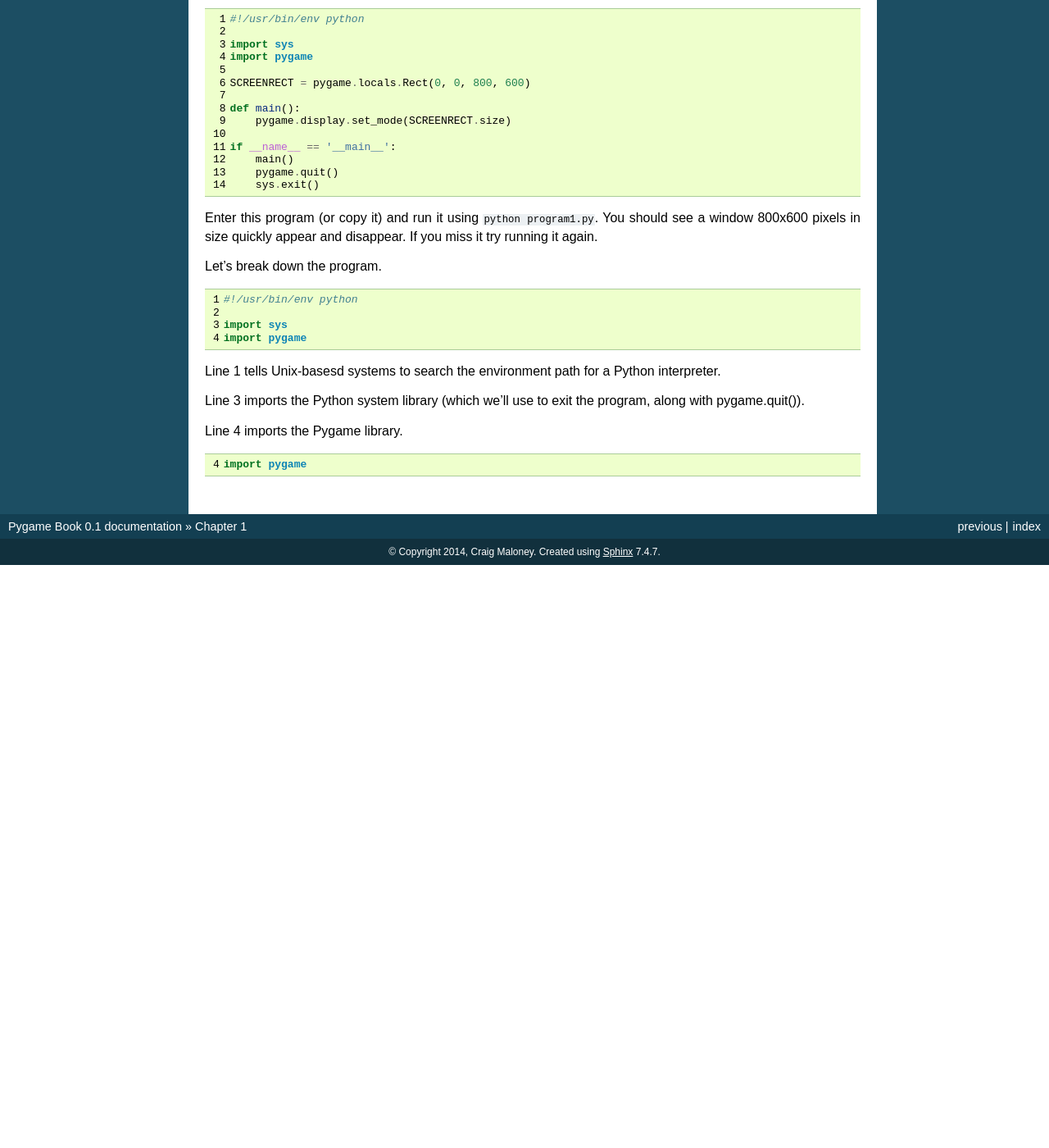
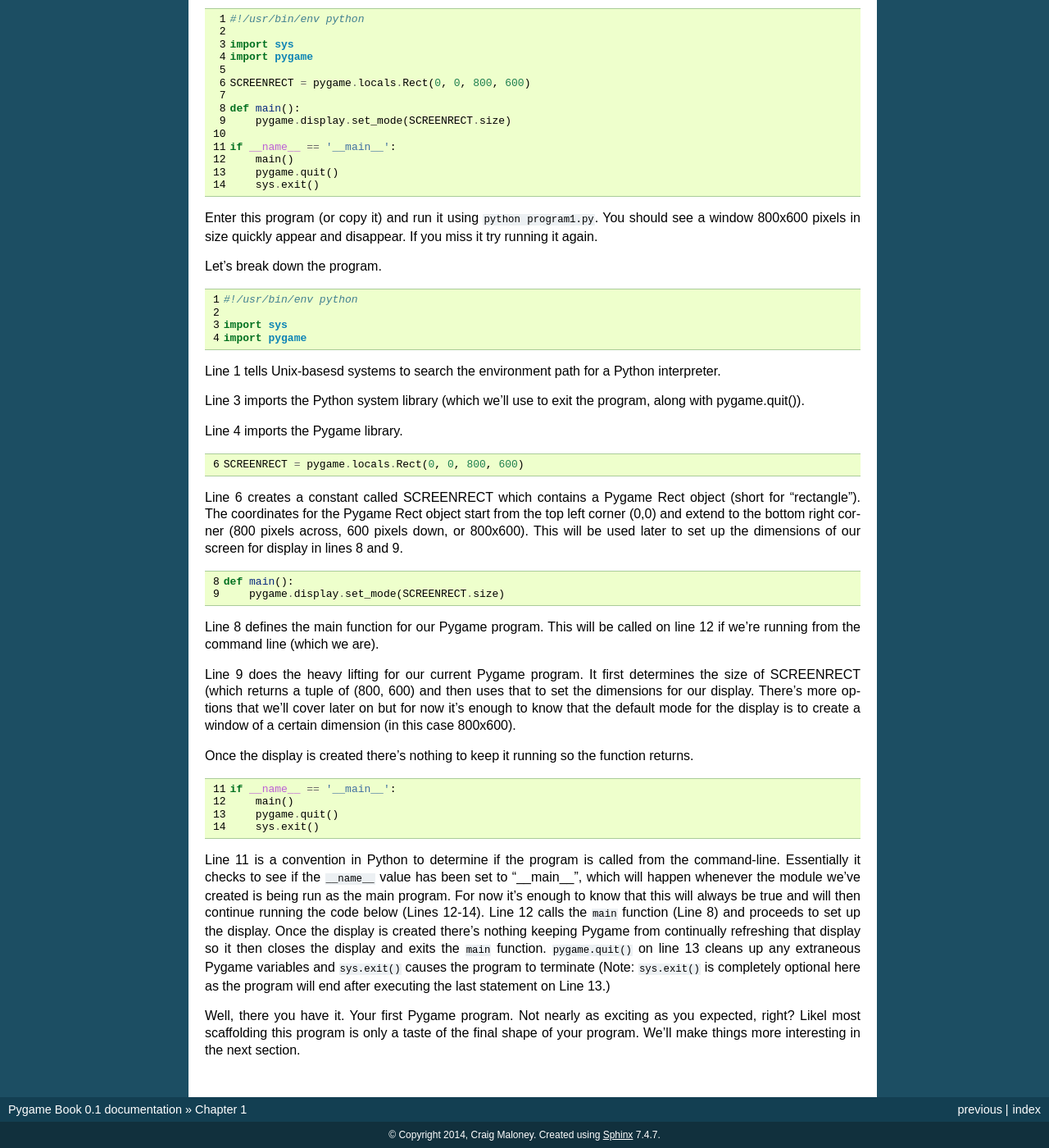
Before and after one commit to craigmaloney/pygame_book, a Sphinx documentation site: the page built from source/chapter1/index.rst, in a window 1280 px wide and 1400 px high, scrolled down 354 px. Shown: the whole window at 82% size. Built offline with Sphinx 7.4.7, drawn with Linux system fonts in a browser that asks for light colours; before the commit the page ends 1043 px from its top, so only the background shows below that.

Commit message:
Finishing up the scaffolding example

```diff
--- a/source/chapter1/index.rst
+++ b/source/chapter1/index.rst
@@ -34,6 +34,30 @@ Line 4 imports the Pygame library.
 
 .. literalinclude:: program1.py
     :language: python
-    :lines: 4
-    :lineno-start: 4
+    :lines: 6
+    :lineno-start: 6
     :linenos:
+
+Line 6 creates a constant called SCREENRECT which contains a Pygame Rect object (short for "rectangle"). The coordinates for the Pygame Rect object start from the top left corner (0,0) and extend to the bottom right corner (800 pixels across, 600 pixels down, or 800x600). This will be used later to set up the dimensions of our screen for display in lines 8 and 9.
+
+.. literalinclude:: program1.py
+    :language: python
+    :lines: 8-9
+    :lineno-start: 8
+    :linenos:
+
+Line 8 defines the main function for our Pygame program. This will be called on line 12 if we're running from the command line (which we are).
+
+Line 9 does the heavy lifting for our current Pygame program. It first determines the size of SCREENRECT (which returns a tuple of (800, 600) and then uses that to set the dimensions for our display. There's more options that we'll cover later on but for now it's enough to know that the default mode for the display is to create a window of a certain dimension (in this case 800x600).
+
+Once the display is created there's nothing to keep it running so the function returns.
+
+.. literalinclude:: program1.py
+    :language: python
+    :lines: 11-14
+    :lineno-start: 11
+    :linenos:
+
+Line 11 is a convention in Python to determine if the program is called from the command-line. Essentially it checks to see if the ``__name__`` value has been set to "__main__", which will happen whenever the module we've created is being run as the main program. For now it's enough to know that this will always be true and will then continue running the code below (Lines 12-14). Line 12 calls the ``main`` function (Line 8) and proceeds to set up the display. Once the display is created there's nothing keeping Pygame from continually refreshing that display so it then closes the display and exits the ``main`` function. ``pygame.quit()`` on line 13 cleans up any extraneous Pygame variables and ``sys.exit()`` causes the program to terminate (Note: ``sys.exit()`` is completely optional here as the program will end after executing the last statement on Line 13.)
+
+Well, there you have it. Your first Pygame program. Not nearly as exciting as you expected, right? Likel most scaffolding this program is only a taste of the final shape of your program. We'll make things more interesting in the next section.
```
